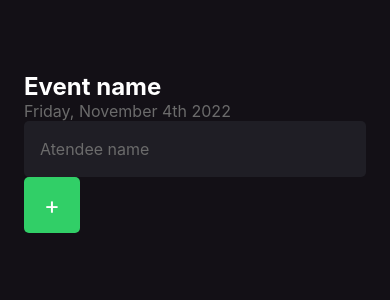
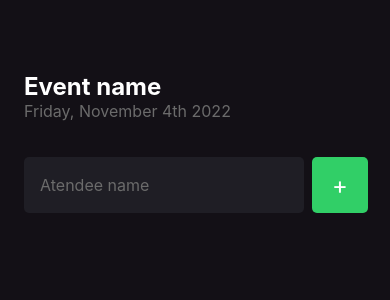
Before and after one commit to allankruger/im-here, a React Native app: screen / in a window 390 px wide. Shown: the top 300 px of the page. Built offline with nearby package versions, Linux system fonts and the light colour scheme.

Commit message:
adjusts styles in Home

```diff
--- a/src/screens/Home/index.tsx
+++ b/src/screens/Home/index.tsx
@@ -10,6 +10,8 @@ export default function Home() {
     <View style={styles.container}>
       <Text style={styles.eventName}>Event name</Text>
       <Text style={styles.eventDate}>Friday, November 4th 2022</Text>
+
+      <View style={styles.form}>
         <TextInput
           style={styles.input}
           placeholder="Atendee name"
@@ -19,5 +21,6 @@ export default function Home() {
           <Text style={styles.buttonText}>+</Text>
         </TouchableOpacity>
       </View>
+    </View>
   );
 }
--- a/src/screens/Home/styles.ts
+++ b/src/screens/Home/styles.ts
@@ -17,12 +17,14 @@ export const styles = StyleSheet.create({
     fontSize: 16,
   },
   input: {
+    flex: 1,
     backgroundColor: "#1f1e25",
     height: 56,
     borderRadius: 5,
     color: "#fff",
     padding: 16,
     fontSize: 16,
+    marginRight: 8,
   },
   button: {
     width: 56,
@@ -36,4 +38,10 @@ export const styles = StyleSheet.create({
     color: "#fff",
     fontSize: 24,
   },
+  form: {
+    width: "100%",
+    flexDirection: "row",
+    marginTop: 36,
+    marginBottom: 42,
+  },
 });
```
Lines whose indentation alone changed are shown as unchanged.
